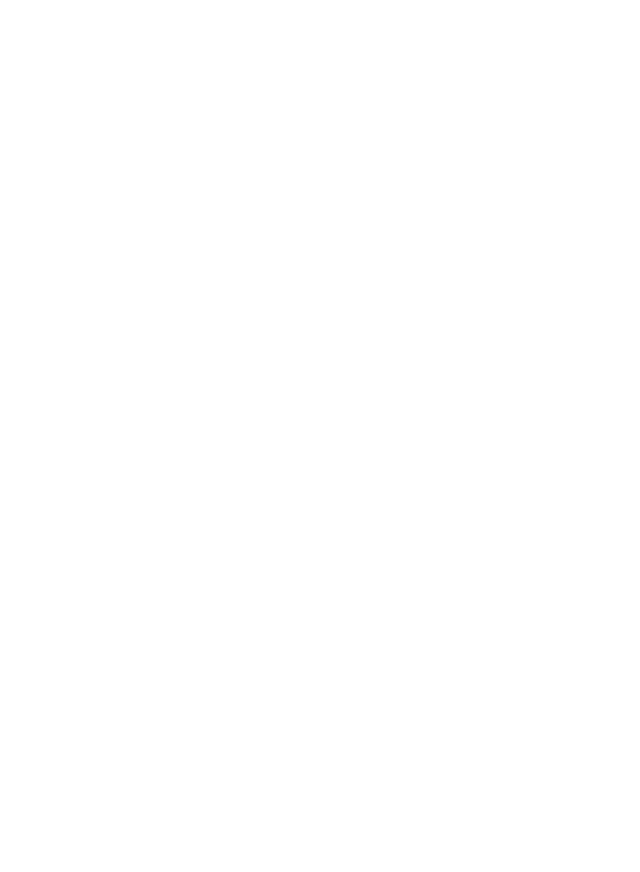
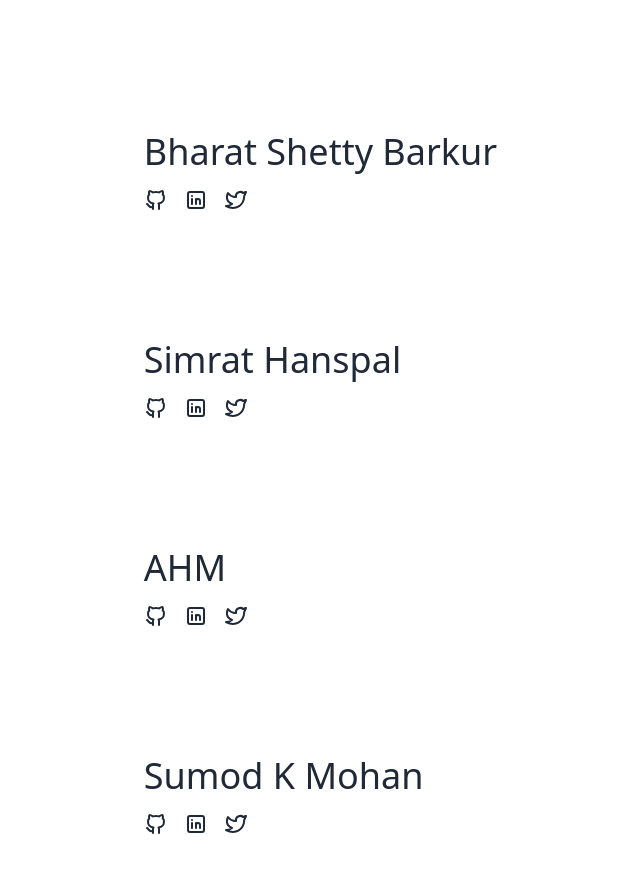
Before and after one commit to kurianbenoy/Indic-Subtitler, a Next.js app in the folder ui/: page /about in a window 1280 px wide. Shown: the part 2082-2954 px from the top of the page, without its empty margins (285-925 px from the left). Before the commit the page ends 2038 px from the top, so only its background shows below. Built offline with nearby package versions, Linux system fonts and the light colour scheme.

Commit message:
add mentors section

```diff
--- a/ui/src/components/Gallery.jsx
+++ b/ui/src/components/Gallery.jsx
@@ -1,15 +1,16 @@
-import { TEAM } from "@components/constants";
+import { TEAM, MENTORS } from "@components/constants"; // Assuming you add MENTORS to your constants
 import {
   IconBrandGithub,
   IconBrandLinkedin,
   IconBrandTwitter,
 } from "@tabler/icons-react";
 import Image from "next/image";
-import React, { useEffect, useRef, useState } from "react";
+import React from "react";
 
 export default function Gallery() {
   return (
-    <section className=" space-y-16 md:space-y-32 my-14">
+    <>
+      <section className="space-y-16 md:space-y-32 my-14">
         {TEAM.map((element, index) => (
           <div
             className={`flex flex-col justify-evenly ${
@@ -18,7 +19,7 @@
             key={index}
           >
             <Image
-            className="lg:w-[20%] md:w-[30%] w-[60%]  aspect-w-4 aspect-h-3 rounded-2xl self-center"
+              className="lg:w-[20%] md:w-[30%] w-[60%] aspect-w-4 aspect-h-3 rounded-2xl self-center"
               src={element.img}
               width={500}
               height={300}
@@ -26,7 +27,7 @@
             />
             <div className="md:w-[40%] mt-2 md:mt-0">
               <h2 className="text-4xl mb-4 font-medium">{element.name}</h2>
-            <p className="mb-4   text-gray-600 md:leading-9 md:text-lg">
+              <p className="mb-4 text-gray-600 md:leading-9 md:text-lg">
                 {element.description}
               </p>
               <div className="flex self-end gap-4">
@@ -56,5 +57,49 @@
           </div>
         ))}
       </section>
+      {/* Mentor Section */}
+      <section className="space-y-16 md:space-y-32 my-14">
+        <h1 className="text-5xl font-bold text-center mb-12">Our Mentors</h1>
+        {MENTORS.map((mentor, index) => (
+          <div
+            className={`flex flex-col justify-evenly ${
+              index % 2 === 0 ? "md:flex-row" : "md:flex-row-reverse"
+            }`}
+            key={index}
+          >
+            <div className="md:w-[40%] mt-2 md:mt-0">
+              <h2 className="text-4xl mb-4 font-medium">{mentor.name}</h2>
+              <p className="mb-4 text-gray-600 md:leading-9 md:text-lg">
+                {/* {mentor.description} */}
+              </p>
+              {/* Assuming mentors also have social links, adjust if not */}
+              <div className="flex self-end gap-4">
+                <a
+                  target="_blank"
+                  href={mentor.github}
+                  className="hover:text-primary-900 transition-all duration-300"
+                >
+                  <IconBrandGithub />
+                </a>
+                <a
+                  target="_blank"
+                  href={mentor.linkedin}
+                  className="hover:text-primary-900 transition-all duration-300"
+                >
+                  <IconBrandLinkedin />
+                </a>
+                <a
+                  target="_blank"
+                  href={mentor.twitter}
+                  className="hover:text-primary-900 transition-all duration-300"
+                >
+                  <IconBrandTwitter />
+                </a>
+              </div>
+            </div>
+          </div>
+        ))}
+      </section>
+    </>
   );
 }
--- a/ui/src/constants.js
+++ b/ui/src/constants.js
@@ -83,6 +83,42 @@
     twitter: "https://twitter.com/BodaNabeel",
   },
 ];
+
+export const MENTORS = [
+  {
+    name: "Bharat Shetty Barkur",
+    img: "/path/to/bharat-image.jpg", // Placeholder image path
+    description: "Description of Bharat Shetty Barkur.",
+    github: "https://github.com/bharat", // Placeholder GitHub link
+    linkedin: "https://linkedin.com/in/bharat", // Placeholder LinkedIn link
+    twitter: "https://twitter.com/bharat", // Placeholder Twitter link
+  },
+  {
+    name: "Simrat Hanspal",
+    img: "/path/to/simrat-image.jpg", // Placeholder image path
+    description: "Description of Simrat Hanspal.",
+    github: "https://github.com/simrat", // Placeholder GitHub link
+    linkedin: "https://linkedin.com/in/simrat", // Placeholder LinkedIn link
+    twitter: "https://twitter.com/simrat", // Placeholder Twitter link
+  },
+  {
+    name: "AHM",
+    img: "/path/to/ahm-image.jpg", // Placeholder image path
+    description: "Description of AHM.",
+    github: "https://github.com/ahm", // Placeholder GitHub link
+    linkedin: "https://linkedin.com/in/ahm", // Placeholder LinkedIn link
+    twitter: "https://twitter.com/ahm", // Placeholder Twitter link
+  },
+  {
+    name: "Sumod K Mohan",
+    img: "/path/to/sumod-image.jpg", // Placeholder image path
+    description: "Description of Sumod K Mohan.",
+    github: "https://github.com/sumod", // Placeholder GitHub link
+    linkedin: "https://linkedin.com/in/sumod", // Placeholder LinkedIn link
+    twitter: "https://twitter.com/sumod", // Placeholder Twitter link
+  },
+];
+
 export const translation = [
   {
     start: 0.1,
```
Lines whose indentation alone changed are shown as unchanged.
